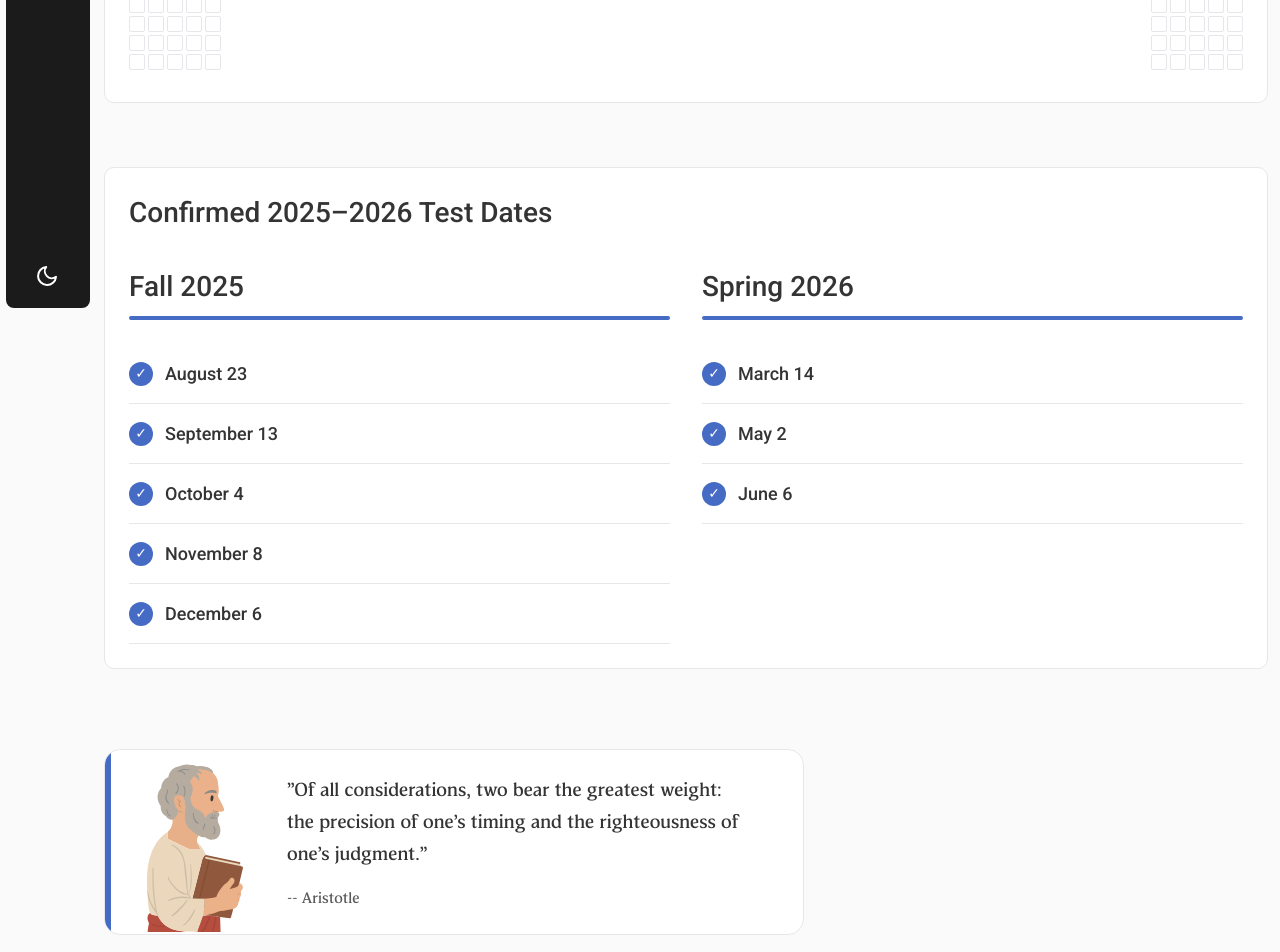
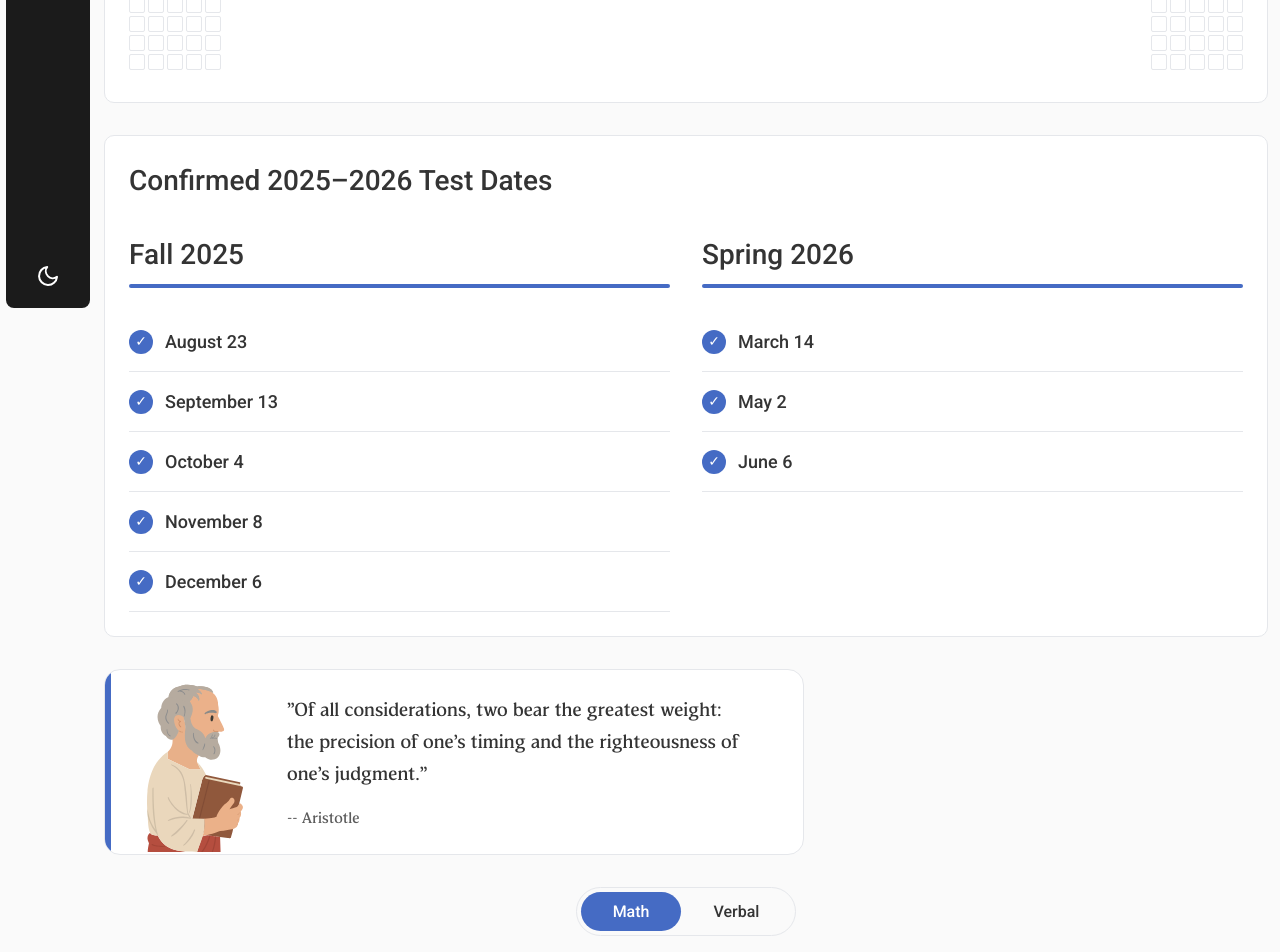
Before and after one commit to Orujhimaru/max_odyssey, a React (Vite) app: page /lab in a window 1280 px wide. Shown: the part 480-1432 px from the top of the page. Built offline with nearby package versions, Linux system fonts and the light colour scheme; sample sign-in values are in the browser's storage; a web font is replaced by a local one.

Commit message:
design: margins removed

```diff
--- a/src/components/NavBar/Navbar.css
+++ b/src/components/NavBar/Navbar.css
@@ -164,7 +164,7 @@
 }
 
 .theme-toggle {
-  /* margin: 0 auto; */
+  margin: 0 auto;
   background: none;
   border: none;
   color: white;
@@ -172,8 +172,6 @@
   padding: 8px;
   border-radius: 50%;
   transition: background-color 0.2s ease;
-  position: relative;
-  left: 9px;
 }
 
 .theme-toggle:hover {
@@ -191,10 +189,7 @@
 .navbar:hover .logo-container {
   width: 115px;
 }
-.navbar:hover .theme-toggle {
-  left: 0px;
-  transform: translateX(-5px);
-}
+
 .navbar:hover .logo-text-main {
   opacity: 1;
   transform: translateX(-2px);
--- a/src/pages/LabPage/LabPage.css
+++ b/src/pages/LabPage/LabPage.css
@@ -553,7 +553,6 @@
   background-color: var(--bg-primary);
   border-radius: 10px;
   padding: 24px;
-  margin-bottom: 32px;
   /* box-shadow: 0 2px 8px var(--box-shadow); */
   width: 100%;
   border: 1px solid var(--border-color);
@@ -747,7 +746,6 @@
 .performance-tab-selector {
   display: flex;
   justify-content: center;
-  margin-bottom: 20px;
 }
 
 .tab-pill {
@@ -1186,7 +1184,6 @@
   display: flex;
   background-color: var(--bg-primary);
   border-radius: 16px;
-  margin: 16px 0;
   overflow: hidden;
   /* box-shadow: 0 2px 10px var(--box-shadow); */
   border: 1px solid var(--border-color);
@@ -1270,7 +1267,6 @@
   background-color: var(--bg-primary);
   border-radius: 10px;
   padding: 24px;
-  margin-bottom: 32px;
   width: 100%;
   border: 1px solid var(--border-color);
 }
```
